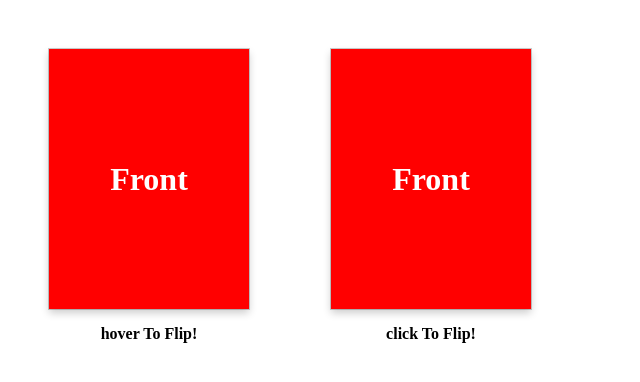
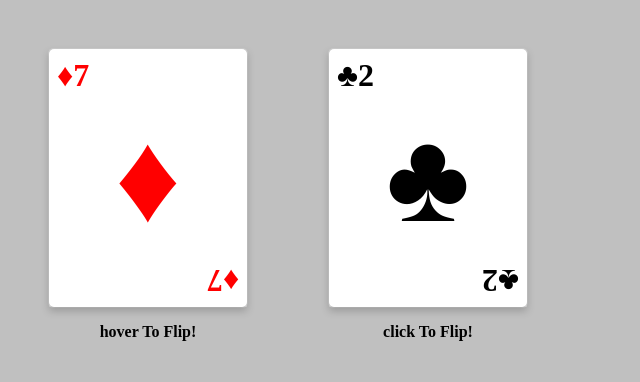
Before and after one commit to raficode2303/3d-transforms, a React (Create React App) app: page / in a window 1280 px wide. Shown: the top 382 px of the page, without its empty margins (0-640 px from the left). Built offline with nearby package versions, Linux system fonts and the light colour scheme.

Commit message:
3.card-flip: practice - done!, added: GlobalStyle to App.js and change the cards to suits and gradient at the back

```diff
--- a/src/3.card-flip/App.js
+++ b/src/3.card-flip/App.js
@@ -1,21 +1,22 @@
 import React from 'react'
 import { useState } from 'react'
-import { Scene, Card, CardFace } from './card-flip.styles'
+import { Scene, Card, CardFace, GlobalStyle } from './CardFlip.styles'
 
 const App = () => {
   const [isClicked, setIsClicked] = useState(() => false)
   const [isHover, setIsHover] = useState(() => false)
   return (
     <>
+      <GlobalStyle />
       <Scene>
         <Card
           isFlipped={isHover}
           onMouseOver={() => setIsHover((prev) => !prev)}
         >
-          <CardFace bgColor={'red'}>Front</CardFace>
-          <CardFace bgColor={'blue'} isRotate={true}>
-            Back
+          <CardFace color={'red'} data-value='♦7'>
+            &diams;
           </CardFace>
+          <CardFace bgColor={'blue'} isRotate={true}></CardFace>
         </Card>
         <p>hover To Flip!</p>
       </Scene>
@@ -24,10 +25,10 @@ const App = () => {
           isFlipped={isClicked}
           onClick={() => setIsClicked((prev) => !prev)}
         >
-          <CardFace bgColor={'red'}>Front</CardFace>
-          <CardFace bgColor={'blue'} isRotate={true}>
-            Back
+          <CardFace color={'black'} data-value='♣2'>
+            &clubs;
           </CardFace>
+          <CardFace isRotate={true}></CardFace>
         </Card>
         <p>click To Flip!</p>
       </Scene>
--- /dev/null
+++ b/src/3.card-flip/CardFlip.styles.js
@@ -0,0 +1,96 @@
+import styled, { createGlobalStyle } from 'styled-components'
+
+export const GlobalStyle = createGlobalStyle`
+:root {
+  --cardWidth: 200px;
+  --cardHeight: 260px;
+}
+  *, *::before, *::after {
+    box-sizing: border-box;
+  }
+  body {
+    background-color: silver;
+  }
+`
+
+export const Scene = styled.div`
+  width: var(--cardWidth);
+  height: var(--cardHeight);
+  perspective: 400px;
+  background-color: transparent;
+  float: left;
+  border: 1px solid #ccc;
+  font-weight: bold;
+  text-align: center;
+  margin: 40px;
+  border-radius: 5px;
+`
+
+export const Card = styled.div`
+  cursor: pointer;
+  width: 100%;
+  height: 100%;
+  transition: 1s;
+  /* most important */
+  transform-style: preserve-3d;
+  /* --start optional..1 */
+  transform-origin: center;
+  transform: ${({ isFlipped }) => (isFlipped ? 'rotateY(180deg)' : 'none')};
+  /* --end optional..1 */
+  /* ---start of optional..2--- */
+  transform-origin: center right;
+  transform: ${({ isFlipped }) =>
+    isFlipped ? 'translateX(-100%) rotateY(-180deg)' : 'none'};
+  /* ---end of optional..2--- */
+  /* FANCY.. */
+  box-shadow: 0 4px 8px 0 rgba(0, 0, 0, 0.2);
+  font-size: 8rem;
+  user-select: none;
+`
+export const CardFace = styled.div`
+  /* important */
+  position: absolute;
+  /* try width: 10% */
+  width: 100%;
+  height: 100%;
+  border-radius: 5px;
+  background-color: white;
+  background-image: ${(props) =>
+    props.isRotate
+      ? 'repeating-linear-gradient(-70deg, white 10%, red 12%)'
+      : 'none'};
+  display: flex;
+  justify-content: center;
+  align-items: center;
+
+  color: ${(props) => props.color || 'black'};
+  -webkit-backface-visibility: hidden;
+  backface-visibility: hidden;
+  transform: ${(props) => (props.isRotate ? 'rotateY(180deg)' : 'none')};
+
+  ::before,
+  ::after {
+    position: absolute;
+    content: attr(data-value);
+    font-size: 2rem;
+  }
+  ::before {
+    top: 0.5rem;
+    left: 0.5rem;
+  }
+  ::after {
+    bottom: 0.5rem;
+    right: 0.5rem;
+    transform: rotate(180deg);
+  }
+`
+
+/**
+credits:
+1. Intro to CSS 3D transforms - Card Flip
+https://3dtransforms.desandro.com/card-flip
+2. How To Build A Simple Card Game With JavaScript
+http://www.brainjar.com/css/cards/
+
+
+ */
--- a/src/3.card-flip/card-flip.styles.js
+++ /dev/null
@@ -1,46 +0,0 @@
-import styled from 'styled-components'
-
-export const Scene = styled.div`
-  width: 200px;
-  height: 260px;
-  perspective: 400px;
-  background-color: transparent;
-  float: left;
-  border: 1px solid #ccc;
-  font-weight: bold;
-  text-align: center;
-  margin: 40px;
-`
-
-export const Card = styled.div`
-  cursor: pointer;
-  width: 100%;
-  height: 100%;
-  position: relative;
-  transition: 1s;
-  /* most important */
-  transform-style: preserve-3d;
-  /* --start optional..1 */
-  transform-origin: center;
-  transform: ${({ isFlipped }) => (isFlipped ? 'rotateY(180deg)' : 'none')};
-  /* --end optional..1 */
-  /* ---start of optional..2--- */
-  transform-origin: center right;
-  transform: ${({ isFlipped }) =>
-    isFlipped ? 'translateX(-100%) rotateY(-180deg)' : 'none'};
-  /* ---end of optional..2--- */
-  box-shadow: 0 4px 8px 0 rgba(0, 0, 0, 0.2);
-  line-height: 260px;
-  color: #fff;
-  font-size: 2rem;
-`
-export const CardFace = styled.div`
-  position: absolute;
-  width: 100%;
-  height: 100%;
-
-  background-color: ${(props) => props.bgColor};
-  -webkit-backface-visibility: hidden;
-  backface-visibility: hidden;
-  transform: ${(props) => (props.isRotate ? 'rotateY(180deg)' : 'none')};
-`
```
Also changed, not shown: src/3.card-flip/AppPractice.js (added, +17 -0 lines), src/3.card-flip/CardFlipPractice.styles.js (added, +35 -0 lines).
